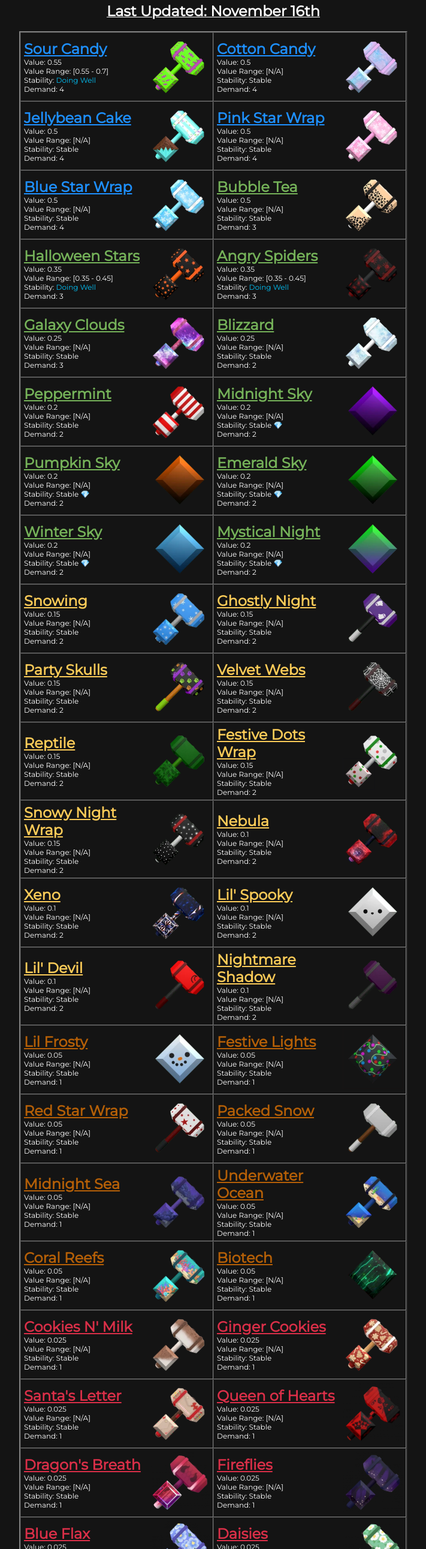
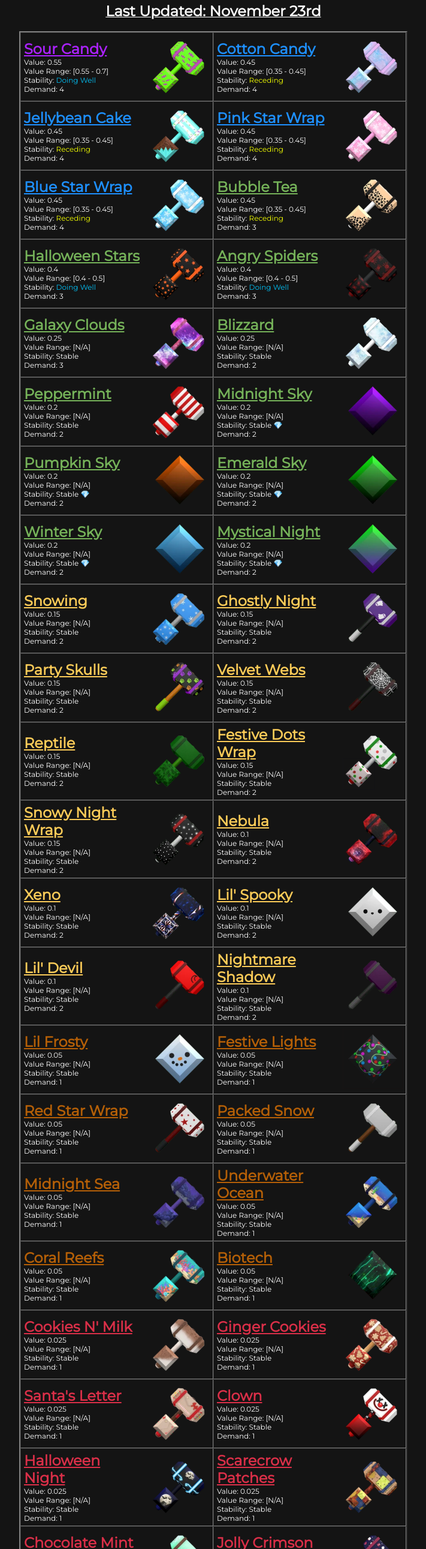
Before and after one commit to FleeTheFacilityValues/Rares, a plain HTML site: page index.html in a window 1280 px wide. Shown: the part 218-2800 px from the top of the page at 60% size, without its empty margins (284-995 px from the left). Drawn offline with Linux system fonts and the light colour scheme.

Commit message:
Add files via upload

```diff
--- a/index.html
+++ b/index.html
@@ -22,11 +22,11 @@
         <h4 style="text-align: center;">| <a href="https://fleethefacilityvalues.github.io/UseGuide/" style="color:red;">Use Guide</a> | <a href="https://fleethefacilityvalues.github.io/Legendaries/" style="color:yellow;">Legendaries</a> | <a href="https://fleethefacilityvalues.github.io/Epics/" style="color: #ff00ff;">Epics</a> | <a href="https://fleethefacilityvalues.github.io/Rares/" style="color: rgb(0, 255, 255);">Rares</a> | <a href="https://fleethefacilityvalues.github.io/Commons/" style="color: #00ff00;">Commons</a> |</h6>
         <hr>
         <h2 style="text-align: center;"><b><font size="7" color="#00ffff"><u>Rares</font></u></b></h2>
-        <h3 style="text-align: center;"><b><u><font size="5">Last Updated: November 16th</font></u></b></h2>
+        <h3 style="text-align: center;"><b><u><font size="5">Last Updated: November 23rd</font></u></b></h2>
 
         <table border="2" cellpadding="5" align="center" cellspacing="0" style="font-size: 12px">
             <tr>
-                <td style="border-right-style: none;width: 200px;height: 100px"><b><font color="#1E90FF" size="5"><u><span class="notranslate">Sour Candy</u></font></b><br>
+                <td style="border-right-style: none;width: 200px;height: 100px"><b><font color="#ab22ff" size="5"><u><span class="notranslate">Sour Candy</u></font></b><br>
                     Value: 0.55<br>
                     Value Range: [0.55 - 0.7]<br>
                     Stability: <font color="#02c2f7">Doing Well</font> <br>
@@ -35,57 +35,57 @@
 
                 </td>
                 <td style="border-right-style: none;width: 200px;height: 100px"><b><font color="#1E90FF" size="5"><u><span class="notranslate">Cotton Candy</u></font></b><br>
-                    Value: 0.5<br>
-                    Value Range: [N/A]<br>
-                    Stability: Stable <br>
+                    Value: 0.45<br>
+                    Value Range: [0.35 - 0.45]<br>
+                    Stability: <font color="#f2ff00">Receding</font> <br>
                     Demand: 4<br>
                     <td style="border-left-style: none;"><img src="cotton-candy-set.png" width="100" height="100"></td>
 
             </tr>
             <tr>
                 <td style="border-right-style: none;width: 200px;height: 100px"><b><font color="#1E90FF" size="5"><u><span class="notranslate">Jellybean Cake</u></font></b><br>
-                    Value: 0.5<br>
-                    Value Range: [N/A]<br>
-                    Stability: Stable <br>
+                    Value: 0.45<br>
+                    Value Range: [0.35 - 0.45]<br>
+                    Stability: <font color="#f2ff00">Receding</font> <br>
                     Demand: 4<br>
                     <td style="border-left-style: none;"><img src="jellybean-cake-set.png" width="100" height="100"></td>
 
                 </td>
                 <td style="border-right-style: none;width: 200px;height: 100px"><b><font color="#1E90FF" size="5"><u><span class="notranslate">Pink Star Wrap</u></font></b><br>
-                    Value: 0.5<br>
-                    Value Range: [N/A]<br>
-                    Stability: Stable <br>
+                    Value: 0.45<br>
+                    Value Range: [0.35 - 0.45]<br>
+                    Stability: <font color="#f2ff00">Receding</font> <br>
                     Demand: 4<br>
                     <td style="border-left-style: none;"><img src="pink-star-wrap-set.png" width="100" height="100"></td>
 
             </tr>
             <tr>
                 <td style="border-right-style: none;width: 200px;height: 100px"><b><font color="#1E90FF" size="5"><u><span class="notranslate">Blue Star Wrap</u></font></b><br>
-                    Value: 0.5<br>
-                    Value Range: [N/A]<br>
-                    Stability: Stable <br>
+                    Value: 0.45<br>
+                    Value Range: [0.35 - 0.45]<br>
+                    Stability: <font color="#f2ff00">Receding</font> <br>
                     Demand: 4<br>
                     <td style="border-left-style: none;"><img src="blue-star-wrap-set.png" width="100" height="100"></td>
 
                 </td>
                 <td style="border-right-style: none;width: 200px;height: 100px"><b><font color="#75b259" size="5"><u><span class="notranslate">Bubble Tea</u></font></b><br>
-                    Value: 0.5<br>
-                    Value Range: [N/A]<br>
-                    Stability: Stable <br>
+                    Value: 0.45<br>
+                    Value Range: [0.35 - 0.45]<br>
+                    Stability: <font color="#f2ff00">Receding</font> <br>
                     Demand: 3<br>
                     <td style="border-left-style: none;"><img src="bubble-tea-set.png" width="100" height="100"></td>
             </tr>
             <tr>
                 <td style="border-right-style: none;width: 200px;height: 100px"><b><font color="#75b259" size="5"><u><span class="notranslate">Halloween Stars</u></font></b><br>
-                    Value: 0.35<br>
-                    Value Range: [0.35 - 0.45]<br>
+                    Value: 0.4<br>
+                    Value Range: [0.4 - 0.5]<br>
                     Stability: <font color="#02c2f7">Doing Well</font> <br>
                     Demand: 3<br>
                     <td style="border-left-style: none;"><img src="halloween-stars-set.png" width="100" height="100"></td>
                 </td>
                 <td style="border-right-style: none;width: 200px;height: 100px"><b><font color="#75b259" size="5"><u><span class="notranslate">Angry Spiders</u></font></b><br>
-                    Value: 0.35<br>
-                    Value Range: [0.35 - 0.45]<br>
+                    Value: 0.4<br>
+                    Value Range: [0.4 - 0.5]<br>
                     Stability: <font color="#02c2f7">Doing Well</font> <br>
                     Demand: 3<br>
                     <td style="border-left-style: none;"><img src="angry-spiders-set.png" width="100" height="100"></td>
@@ -339,54 +339,6 @@
                     <td style="border-left-style: none;"><img src="santas-letter-set.png" width="100" height="100"></td>
 
                 </td>
-                <td style="border-right-style: none;width: 200px;height: 100px"><b><font color="#da2f48" size="5"><u><span class="notranslate">Queen of Hearts</u></font></b><br>
-                    Value: 0.025<br>
-                    Value Range: [N/A]<br>
-                    Stability: Stable <br>
-                    Demand: 1<br>
-                    <td style="border-left-style: none;"><img src="hearts.png" width="100" height="100"></td>
-            </tr>
-            <tr>
-                <td style="border-right-style: none;width: 200px;height: 100px"><b><font color="#da2f48" size="5"><u><span class="notranslate">Dragon's Breath</u></font></b><br>
-                    Value: 0.025<br>
-                    Value Range: [N/A]<br>
-                    Stability: Stable <br>
-                    Demand: 1<br>
-                    <td style="border-left-style: none;"><img src="dragon.png" width="100" height="100"></td>
-
-                </td>
-                <td style="border-right-style: none;width: 200px;height: 100px"><b><font color="#da2f48" size="5"><u><span class="notranslate">Fireflies</u></font></b><br>
-                    Value: 0.025<br>
-                    Value Range: [N/A]<br>
-                    Stability: Stable <br>
-                    Demand: 1<br>
-                    <td style="border-left-style: none;"><img src="fireflies.png" width="100" height="100"></td>
-            </tr>
-            <tr>
-                <td style="border-right-style: none;width: 200px;height: 100px"><b><font color="#da2f48" size="5"><u><span class="notranslate">Blue Flax</u></font></b><br>
-                    Value: 0.025<br>
-                    Value Range: [N/A]<br>
-                    Stability: Stable <br>
-                    Demand: 1<br>
-                    <td style="border-left-style: none;"><img src="blueflax.png" width="100" height="100"></td>
-
-                </td>
-                <td style="border-right-style: none;width: 200px;height: 100px"><b><font color="#da2f48" size="5"><u><span class="notranslate">Daisies</u></font></b><br>
-                    Value: 0.025<br>
-                    Value Range: [N/A]<br>
-                    Stability: Stable <br>
-                    Demand: 1<br>
-                    <td style="border-left-style: none;"><img src="daisies.png" width="100" height="100"></td>
-            </tr>
-            <tr>
-                <td style="border-right-style: none;width: 200px;height: 100px"><b><font color="#da2f48" size="5"><u><span class="notranslate">Lilypads</u></font></b><br>
-                    Value: 0.025<br>
-                    Value Range: [N/A]<br>
-                    Stability: Stable <br>
-                    Demand: 1<br>
-                    <td style="border-left-style: none;"><img src="lilypads.png" width="100" height="100"></td>
-
-                </td>
                 <td style="border-right-style: none;width: 200px;height: 100px"><b><font color="#da2f48" size="5"><u><span class="notranslate">Clown</u></font></b><br>
                     Value: 0.025<br>
                     Value Range: [N/A]<br>
@@ -458,16 +410,63 @@
                     Demand: 1<br>
                     <td style="border-left-style: none;"><img src="will-o-wisp-set.png" width="100" height="100"></td>
             </tr>
+            <tr>
+                <td style="border-right-style: none;width: 200px;height: 100px"><b><font color="#da2f48" size="5"><u><span class="notranslate">Queen of Hearts</u></font></b><br>
+                    Value: 0.025<br>
+                    Value Range: [N/A]<br>
+                    Stability: Stable <br>
+                    Demand: 1<br>
+                    <td style="border-left-style: none;"><img src="hearts.png" width="100" height="100"></td>
+
+                </td>
+                <td style="border-right-style: none;width: 200px;height: 100px"><b><font color="#da2f48" size="5"><u><span class="notranslate">Dragon's Breath</u></font></b><br>
+                    Value: 0.025<br>
+                    Value Range: [N/A]<br>
+                    Stability: Stable <br>
+                    Demand: 1<br>
+                    <td style="border-left-style: none;"><img src="dragon.png" width="100" height="100"></td>
+            </tr>
+            <tr>
+                <td style="border-right-style: none;width: 200px;height: 100px"><b><font color="#da2f48" size="5"><u><span class="notranslate">Fireflies</u></font></b><br>
+                    Value: 0.025<br>
+                    Value Range: [N/A]<br>
+                    Stability: Stable <br>
+                    Demand: 1<br>
+                    <td style="border-left-style: none;"><img src="fireflies.png" width="100" height="100"></td>
+
+                </td>
+                <td style="border-right-style: none;width: 200px;height: 100px"><b><font color="#da2f48" size="5"><u><span class="notranslate">Blue Flax</u></font></b><br>
+                    Value: 0.025<br>
+                    Value Range: [N/A]<br>
+                    Stability: Stable <br>
+                    Demand: 1<br>
+                    <td style="border-left-style: none;"><img src="blueflax.png" width="100" height="100"></td>
+            </tr>
+            <tr>
+                <td style="border-right-style: none;width: 200px;height: 100px"><b><font color="#da2f48" size="5"><u><span class="notranslate">Daisies</u></font></b><br>
+                    Value: 0.025<br>
+                    Value Range: [N/A]<br>
+                    Stability: Stable <br>
+                    Demand: 1<br>
+                    <td style="border-left-style: none;"><img src="daisies.png" width="100" height="100"></td>
+
+                </td>
+                <td style="border-right-style: none;width: 200px;height: 100px"><b><font color="#da2f48" size="5"><u><span class="notranslate">Lilypads</u></font></b><br>
+                    Value: 0.025<br>
+                    Value Range: [N/A]<br>
+                    Stability: Stable <br>
+                    Demand: 1<br>
+                    <td style="border-left-style: none;"><img src="lilypads.png" width="100" height="100"></td>
+            </tr>
         </table>
 <hr>
 <h1 style="text-align: center;"><b><u><font size="6">Changelog:</font></u></b></h2>
     <p style="text-align: center;">
-        Sour Candy above Cotton Candy<br>
-        Sour Candy (Stable) -> <font color="#02c2f7">Doing Well</font><br>
-        Sour Candy 🟢 -> 🔵<br>
-        Peppermint above Sky Gems<br>
-        Sour Candy 0.5 -> 0.55<br>
-        Halloween Stars & Angry Spiders 0.3 -> 0.35<br>
+        Sour Candy 🔵 -> 🟣<br>
+        Cotton Candy, Jellybean, Star Wraps & Bubble Tea (Stable) -> <font color="#f2ff00">Receding</font><br>
+        Newest Rares under Will O' Wisp<br>
+        Cotton Candy, Jellybean, Star Wraps & Bubble Tea 0.5 -> 0.45<br>
+        Halloween Stars & Angry Spiders 0.35 -> 0.4<br>
     </p>
 
     </body>
```
